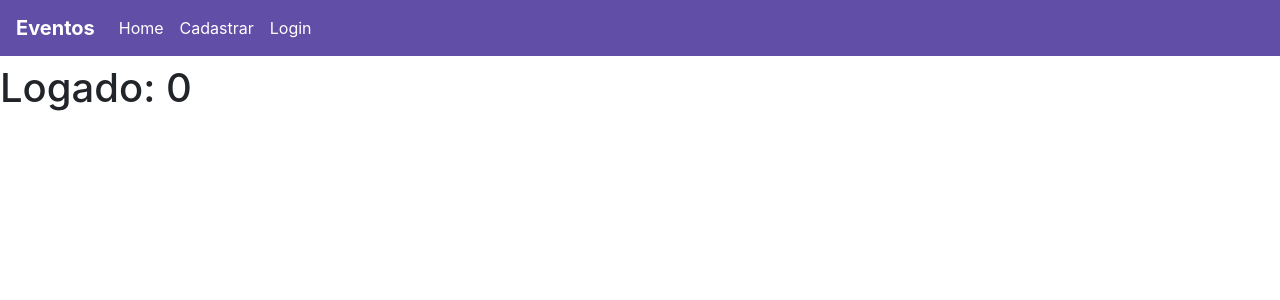
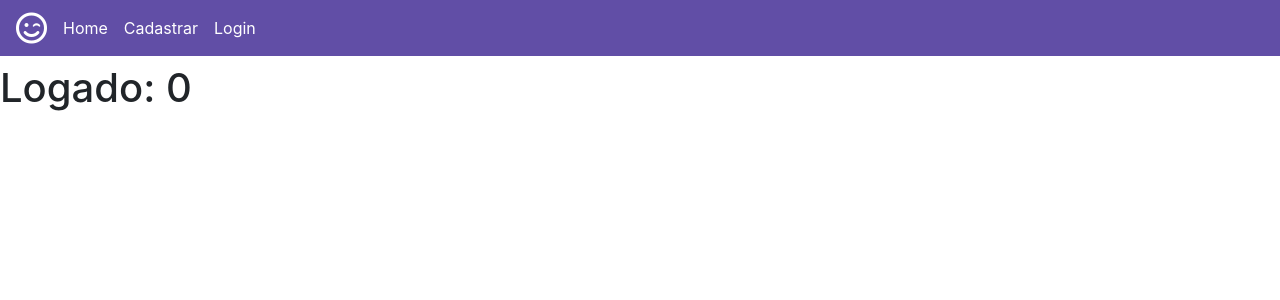
Before and after one commit to lpaganete/eventos, a React (Create React App) app: page / in a window 1280 px wide. Shown: the top 300 px of the page. Built offline with nearby package versions, Linux system fonts and the light colour scheme.

Commit message:
Adicionando logo ao login e navbar

```diff
--- a/src/components/navbar/index.js
+++ b/src/components/navbar/index.js
@@ -10,13 +10,13 @@ function Navbar() {
 
     return (
         <nav className="navbar navbar-expand-lg">
-            <span className="navbar-brand text-white font-weight-bold">Eventos</span>
+            <i class="far fa-smile-wink text-white fa-2x"></i>
             <button className="navbar-toggler" type="button" data-toggle="collapse" data-target="#navbarSupportedContent" aria-controls="navbarSupportedContent" aria-expanded="false" aria-label="Toggle navigation">
                 <i class="fas fa-bars text-white"></i>
             </button>
 
             <div className="collapse navbar-collapse" id="navbarSupportedContent">
-                <ul className="navbar-nav">
+                <ul className="navbar-nav ml-2">
                     <li className="nav-item">
                         <Link className="nav-link" to="/">Home</Link>
                     </li>
--- a/src/view/login/index.js
+++ b/src/view/login/index.js
@@ -38,7 +38,8 @@ function Login() {
             <form className="form-signin mx-auto">
 
                 <div className="text-center mb-4">
-                    <h1 className="h3 mb-3 font-weight-normal text-white font-weight-bold">Login</h1>
+                    <i class="far fa-smile-wink text-white fa-5x"></i>
+                    <h1 className="h3 mb-3 font-weight-normal text-white font-weight-bold mt-3">Login</h1>
                 </div>
 
                 <input onChange={(e) => setEmail(e.target.value)} type="email" id="inputEmail" className="form-control my-2" placeholder="E-mail" />
```
